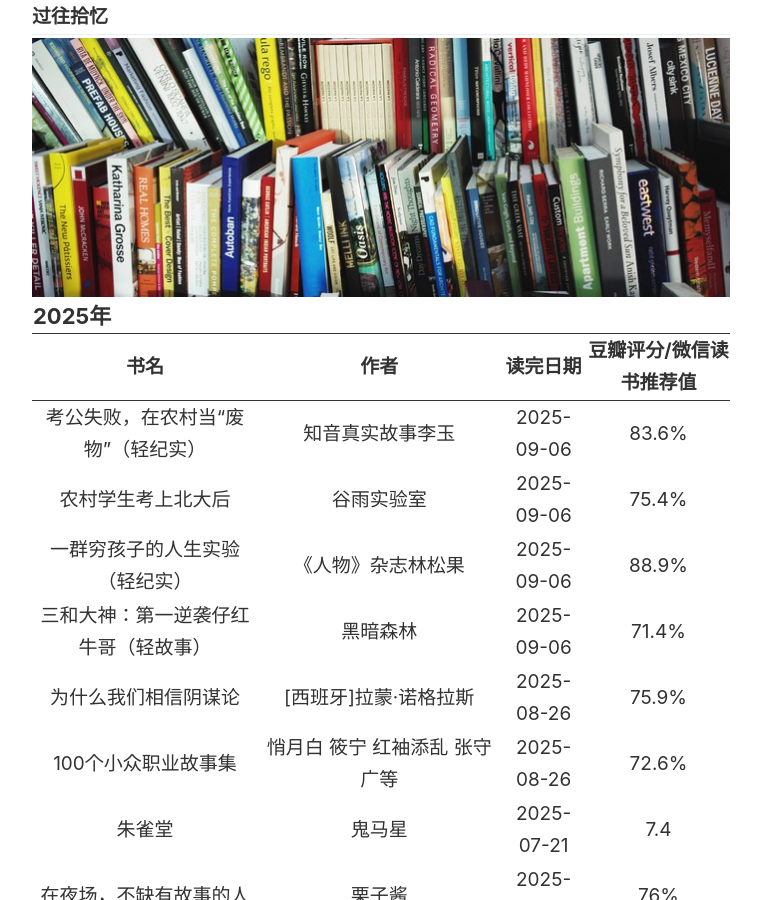
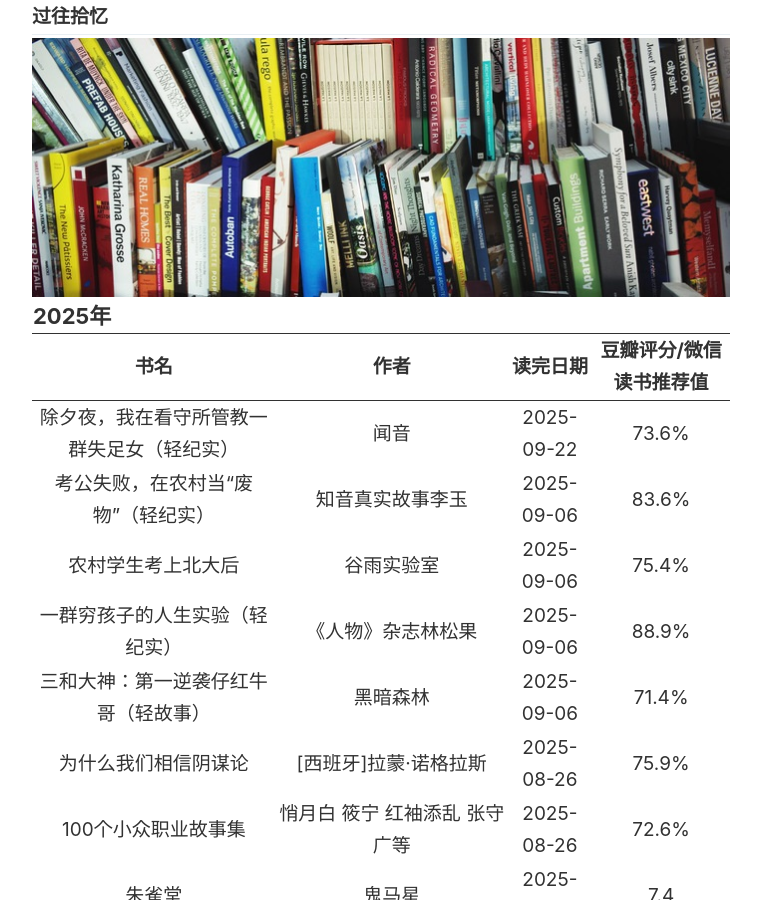
Before and after one commit to SWHL/SWHL.github.io, a Jekyll site: the page built from _pages/books.md, in a window 1280 px wide and 900 px high. Shown: the whole window, without its empty margins (259-1020 px from the left). Built offline with Jekyll 4.4.1, drawn with Linux system fonts in a browser that asks for light colours.

Commit message:
chore: update files

```diff
--- a/_pages/books.md
+++ b/_pages/books.md
@@ -16,6 +16,12 @@ image: "./images/pages/books.jpg"
         </tr>
 　　</thead>
     <tbody>
+　      <tr>
+　　　　　<td><a href="https://weread.qq.com/web/reader/21932190813ab9be7g012e7f" target="_blank">除夕夜，我在看守所管教一群失足女（轻纪实）</a></td>
+　　　　　<td>闻音</td>
+　　　　　<td>2025-09-22</td>
+　　　　　<td>73.6%</td>
+    　　</tr>
 　      <tr>
 　　　　　<td><a href="https://weread.qq.com/web/bookDetail/663323d0813ab9b91g013ca3" target="_blank">考公失败，在农村当“废物”（轻纪实）</a></td>
 　　　　　<td>知音真实故事李玉</td>
```
Also changed, not shown: _pages/videos.md (+5 -0 lines).
